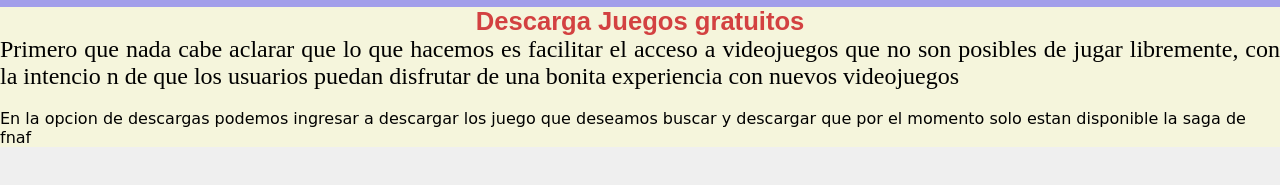
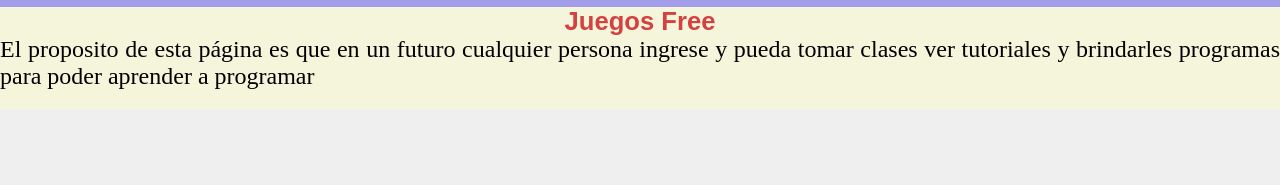
Before and after one commit to ErickAhr/juegos, a plain HTML site: page index.html in a window 1280 px wide. Shown: the part 83-268 px from the top of the page. Drawn offline with Linux system fonts and the light colour scheme.

Commit message:
Add files via upload

```diff
--- a/index.html
+++ b/index.html
@@ -4,7 +4,8 @@
   <meta charset="UTF-8">
   <meta name="viewport" content="width=device-width, initial-scale=1.0">
   <link rel="stylesheet" href="style.css">
-  <title>Play Games</title>
+  <title>Programing</title>
+  <link rel="icon" href="https://encrypted-tbn0.gstatic.com/images?q=tbn:ANd9GcRPKkcgvqPHqZVrSZ3LwvC0hTbvtDcwoYuBC3oGHi90SlbGyt0&s"
 </head>
 <body>
   <header>
@@ -19,15 +20,12 @@
     </nav>
   </header>
   <div id="inicio">
-    <h1 id="title">Descarga Juegos gratuitos</h1>
+    <h1 id="title">Juegos Free</h1>
     <p id="primer_parrafo">
-        Primero que nada cabe aclarar que lo que hacemos es facilitar el
-        acceso a videojuegos que no son posibles de jugar libremente, con la intencio
-        n de que los usuarios puedan disfrutar de una bonita experiencia con nuevos
-        videojuegos
+        El proposito de esta página es que en un futuro cualquier persona ingrese y pueda tomar clases ver tutoriales y brindarles programas para poder aprender a programar
     </p>
     <br>
-    En la opcion de descargas podemos ingresar a descargar los juego que deseamos buscar y descargar que por el momento solo estan disponible la saga de fnaf
+
 
   </div>
   <div>
```
